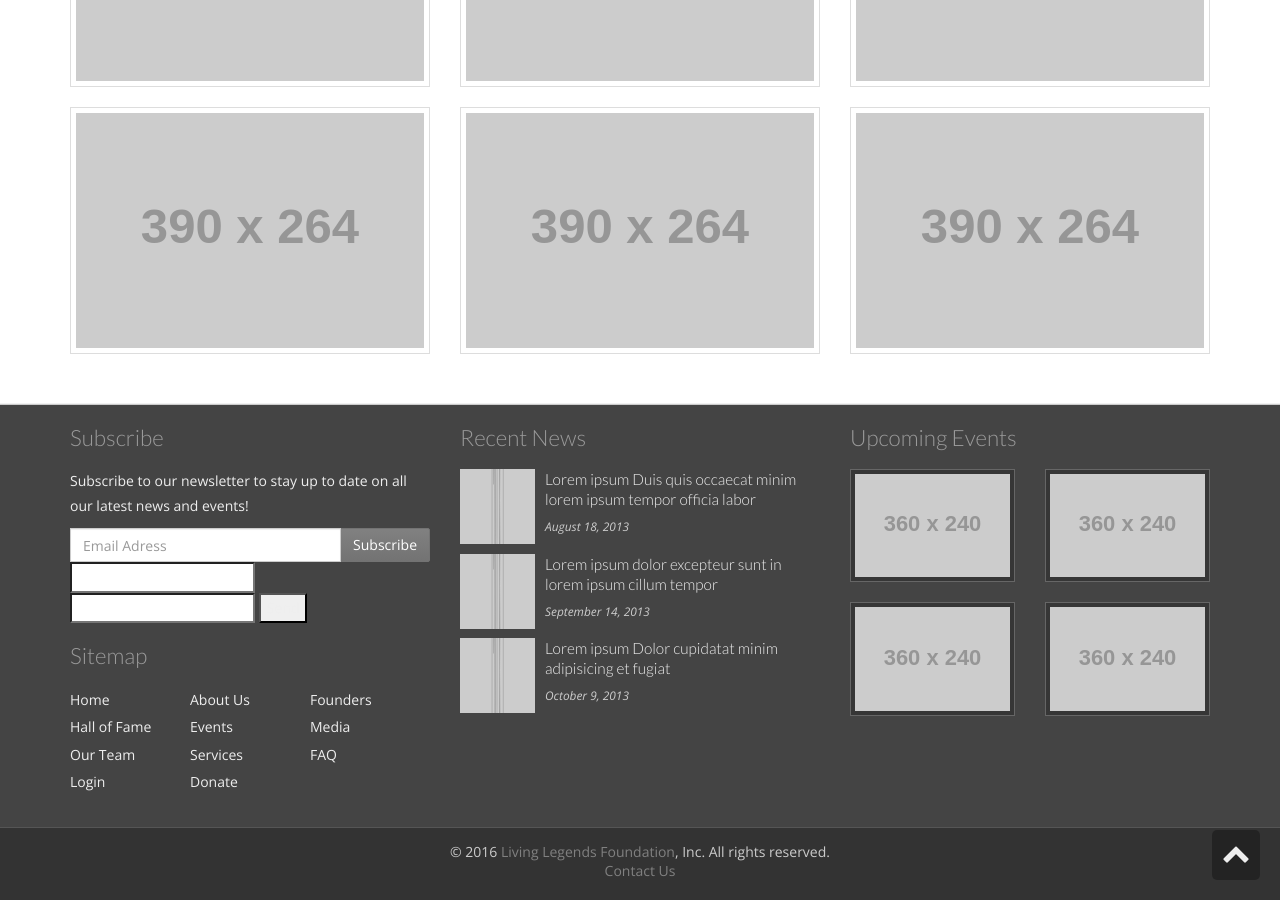
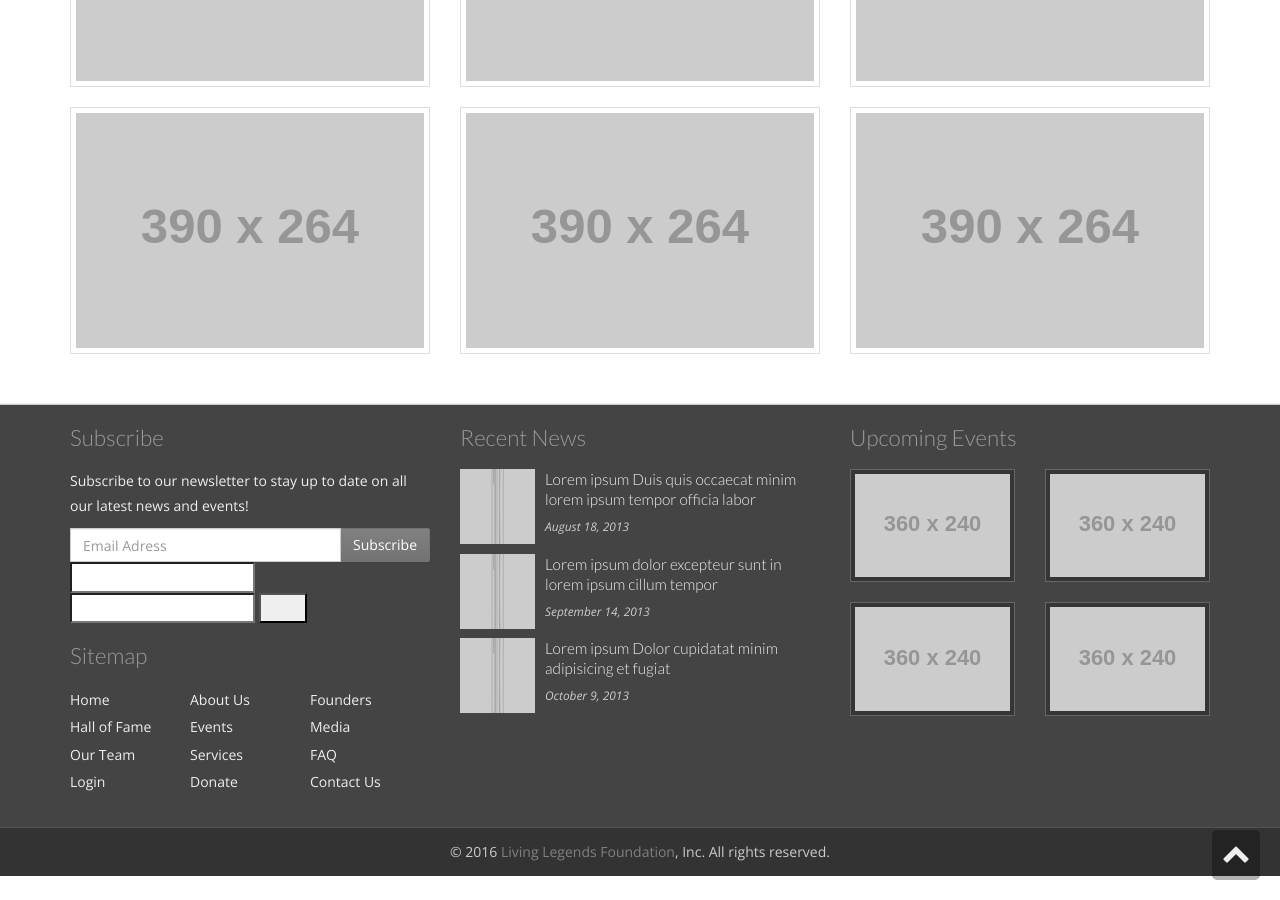
Before and after one commit to livinglegends/llf-site, a Jekyll site: the page built from index.html, in a window 1280 px wide and 900 px high, scrolled down 1814 px. Built offline with Jekyll 4.4.1, drawn with Linux system fonts in a browser that asks for light colours; some web fonts are replaced; part of the change alters nothing that is shown.

```diff
--- a/_layouts/default.html
+++ b/_layouts/default.html
@@ -90,6 +90,7 @@
                     <li><a href="index.html">FAQ</a></li>
                     <li><a href="index.html">Login</a></li>
                     <li><a href="index.html">Donate</a></li>
+                    <li><a href="mailto:thelivinglegendsfoundationinc@gmail.com?Subject=Contact%20Us" target="_top">Contact Us</a></li>
                 </ul>
 
             </div>
@@ -144,7 +145,6 @@
 
 <footer id="footer">
     <p>&copy; 2016 <a href="#">Living Legends Foundation</a>, Inc. All rights reserved.</p>
-    <a href="mailto:thelivinglegendsfoundationinc@gmail.com?Subject=Contact%20Us" target="_top">Contact Us</a>
 </footer>
 
 
```
